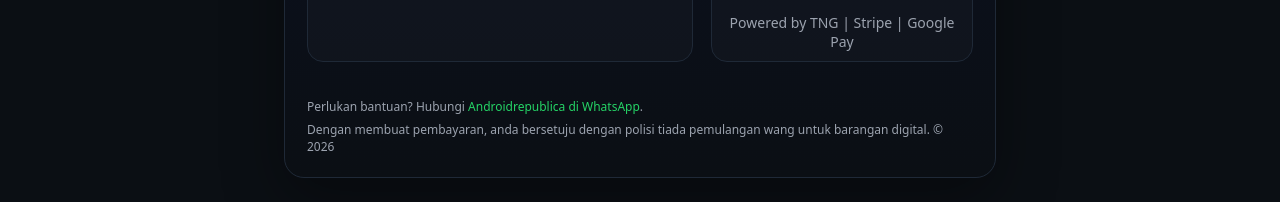
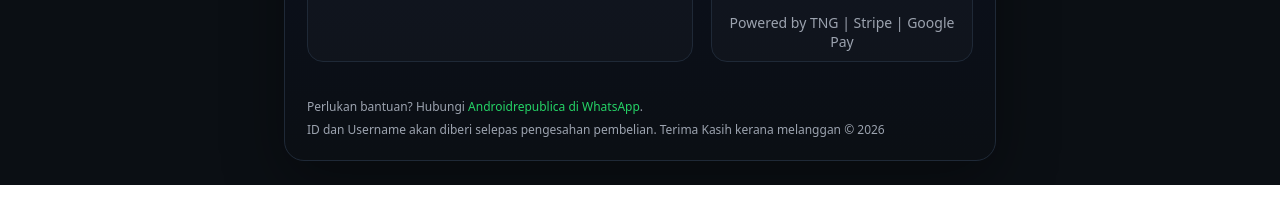
Before and after one commit to kodimalaysia/androidrepublica, a plain HTML site: page index.html in a window 1280 px wide. Shown: the part 621-823 px from the top of the page. Drawn offline with Linux system fonts and the light colour scheme.

Commit message:
Update index.html

```diff
--- a/index.html
+++ b/index.html
@@ -109,7 +109,7 @@
       <footer>
         <div>Perlukan bantuan? Hubungi <a href="https://wa.me/message/WDWZ6UN3PMDOF1" target="_blank" rel="noopener">Androidrepublica di WhatsApp</a>.</div>
         <div style="margin-top:6px">
-          <div>Dengan membuat pembayaran, anda bersetuju dengan polisi tiada pemulangan wang untuk barangan digital. © <span id="year"></span></div>
+          <div>ID dan Username akan diberi selepas pengesahan pembelian. Terima Kasih kerana melanggan © <span id="year"></span></div>
         </div>
       </footer>
     </div>
```
